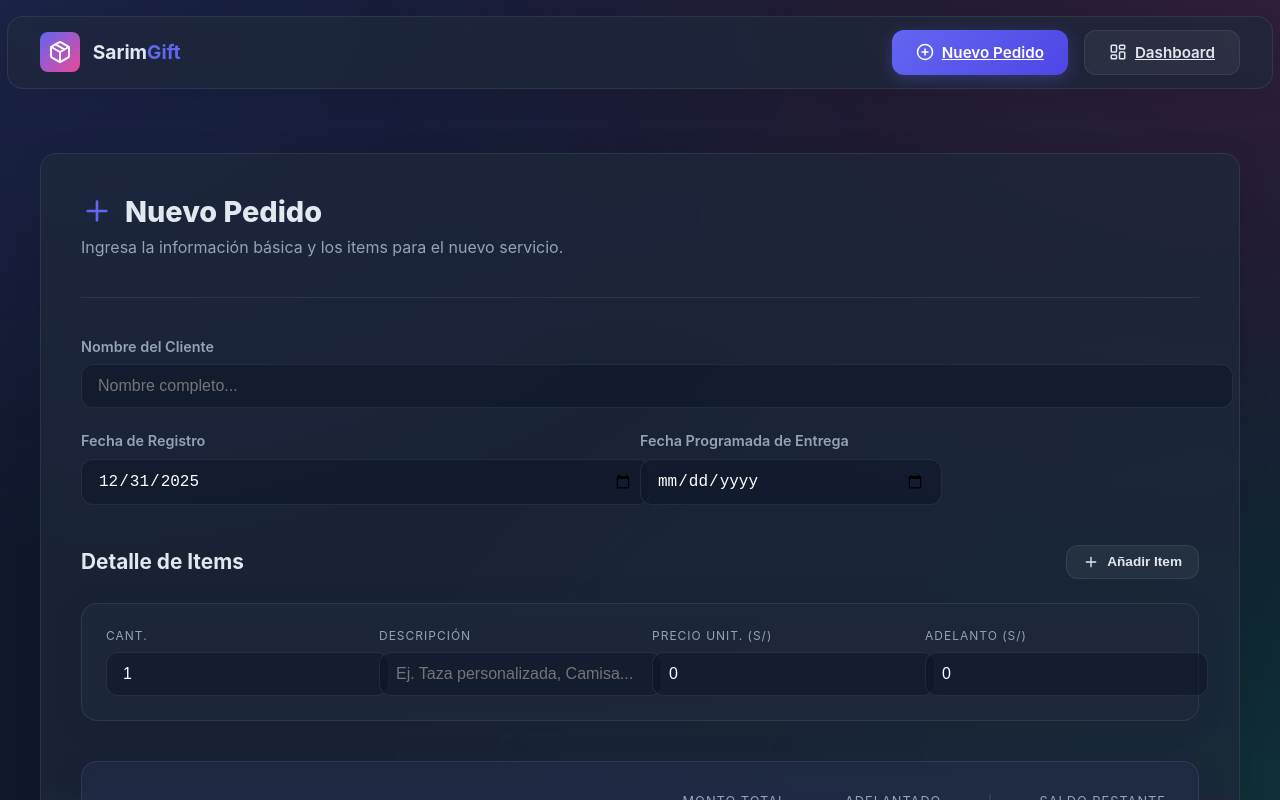
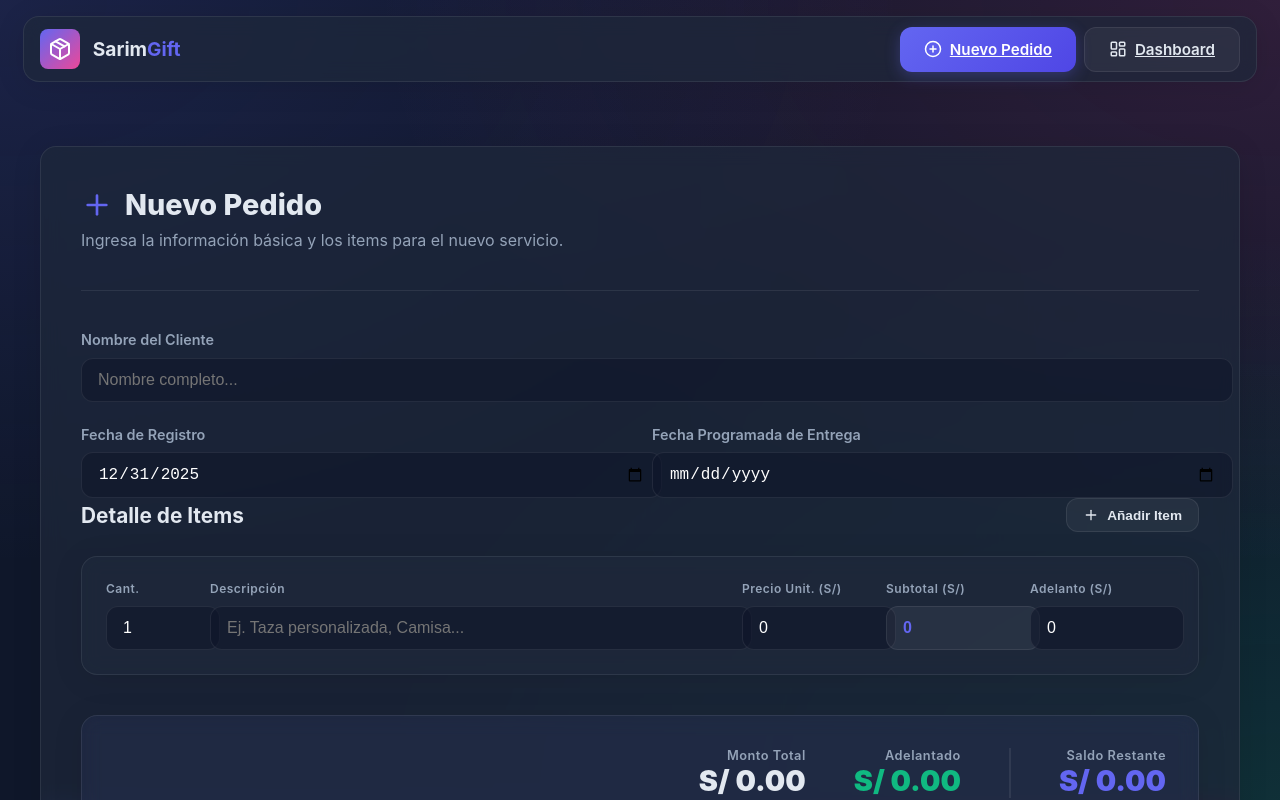
Before and after one commit to miguelOchoaGallegosGit/dashboard-sarimgift-app-v1, a React (Vite) app: page / in a window 1280 px wide. Shown: the top 800 px of the page. Built offline with nearby package versions, Linux system fonts and the light colour scheme.

Commit message:
add unitprice columns

```diff
--- a/src/components/Order/OrderDetailsModal.jsx
+++ b/src/components/Order/OrderDetailsModal.jsx
@@ -108,8 +108,9 @@ export const OrderDetailsModal = ({ order, onClose, onUpdate }) => {
                                 <li key={item.id} style={{ display: 'flex', justifyContent: 'space-between', padding: '0.8rem 0', borderBottom: '1px solid rgba(255,255,255,0.05)' }}>
                                     <div>
                                         <div style={{ fontWeight: 'bold' }}>{item.quantity} x {item.description}</div>
+                                        <div style={{ fontSize: '0.8rem', color: 'var(--text-muted)' }}>P. Unit: S/ {item.unitPrice.toFixed(2)}</div>
                                     </div>
-                                    <div style={{ color: 'var(--text-muted)' }}>S/ {item.amount.toFixed(2)}</div>
+                                    <div style={{ color: 'var(--primary-color)', fontWeight: '700' }}>S/ {item.amount.toFixed(2)}</div>
                                 </li>
                             ))}
                         </ul>
--- a/src/components/UI/Navbar.jsx
+++ b/src/components/UI/Navbar.jsx
@@ -24,11 +24,11 @@ export const Navbar = () => {
             <div className="navbar-actions">
                 <Link to="/" className={`btn ${isActive('/') ? 'btn-primary' : 'btn-secondary'}`}>
                     <PlusCircle size={18} />
-                    Nuevo Pedido
+                    <span>Nuevo Pedido</span>
                 </Link>
                 <Link to="/dashboard" className={`btn ${isActive('/dashboard') ? 'btn-primary' : 'btn-secondary'}`}>
                     <LayoutDashboard size={18} />
-                    Dashboard
+                    <span>Dashboard</span>
                 </Link>
             </div>
         </nav>
--- a/src/index.css
+++ b/src/index.css
@@ -137,7 +137,7 @@ body {
 /* Response Utilities */
 .navbar {
   margin: 1rem auto;
-  padding: 0.8rem 2rem;
+  padding: 0.6rem 1rem;
   max-width: 1200px;
   display: flex;
   align-items: center;
@@ -145,7 +145,7 @@ body {
   position: sticky;
   top: 1rem;
   z-index: 100;
-  gap: 1rem;
+  gap: 0.5rem;
 }
 
 .navbar-brand {
@@ -159,7 +159,22 @@ body {
 
 .navbar-actions {
   display: flex;
-  gap: 1rem;
+  gap: 0.5rem;
+}
+
+@media (max-width: 600px) {
+  .navbar-brand span {
+    display: none;
+  }
+
+  .navbar {
+    padding: 0.5rem;
+    margin: 0.5rem;
+  }
+
+  .btn span {
+    display: none;
+  }
 }
 
 .order-item-grid {
@@ -190,7 +205,50 @@ body {
 .order-header-grid {
   display: grid;
   gap: 1.5rem;
-  grid-template-columns: 2fr 1fr 1fr;
+  grid-template-columns: 1fr 1fr;
+}
+
+.order-header-grid> :first-child {
+  grid-column: 1 / -1;
+}
+
+@media (max-width: 600px) {
+  .order-header-grid {
+    grid-template-columns: 1fr;
+  }
+}
+
+.items-container {
+  display: flex;
+  flex-direction: column;
+  gap: 1.5rem;
+  margin-bottom: 2.5rem;
+}
+
+.order-item-row {
+  display: grid;
+  gap: 1.5rem;
+  grid-template-columns: 80px 1fr 120px 120px 120px auto;
+  align-items: end;
+  padding: 1.5rem;
+}
+
+@media (max-width: 900px) {
+  .order-item-row {
+    grid-template-columns: 1fr 1fr;
+    gap: 1rem;
+  }
+
+  .order-item-row> :nth-child(2) {
+    /* Description */
+    grid-column: 1 / -1;
+  }
+}
+
+@media (max-width: 500px) {
+  .order-item-row {
+    grid-template-columns: 1fr;
+  }
 }
 
 @media (max-width: 900px) {
--- a/src/pages/OrderEntry/OrderEntry.jsx
+++ b/src/pages/OrderEntry/OrderEntry.jsx
@@ -12,7 +12,7 @@ export const OrderEntry = () => {
     });
 
     const [items, setItems] = useState([
-        { id: Date.now(), description: '', quantity: 1, amount: 0, advance: 0 }
+        { id: Date.now(), description: '', quantity: 1, unitPrice: 0, amount: 0, advance: 0 }
     ]);
 
     const [notification, setNotification] = useState(null);
@@ -23,13 +23,20 @@ export const OrderEntry = () => {
     };
 
     const handleItemChange = (id, field, value) => {
-        setItems(prev => prev.map(item =>
-            item.id === id ? { ...item, [field]: value } : item
-        ));
+        setItems(prev => prev.map(item => {
+            if (item.id === id) {
+                const updatedItem = { ...item, [field]: value };
+                if (field === 'quantity' || field === 'unitPrice') {
+                    updatedItem.amount = (Number(updatedItem.quantity) || 0) * (Number(updatedItem.unitPrice) || 0);
+                }
+                return updatedItem;
+            }
+            return item;
+        }));
     };
 
     const addItem = () => {
-        setItems(prev => [...prev, { id: Date.now(), description: '', quantity: 1, amount: 0, advance: 0 }]);
+        setItems(prev => [...prev, { id: Date.now(), description: '', quantity: 1, unitPrice: 0, amount: 0, advance: 0 }]);
     };
 
     const removeItem = (id) => {
@@ -58,6 +65,7 @@ export const OrderEntry = () => {
                 items: items.map(i => ({
                     ...i,
                     quantity: Number(i.quantity),
+                    unitPrice: Number(i.unitPrice),
                     amount: Number(i.amount),
                     advance: Number(i.advance)
                 }))
@@ -96,9 +104,9 @@ export const OrderEntry = () => {
             )}
 
             <form onSubmit={handleSubmit}>
-                <div className="order-header-grid" style={{ marginBottom: '2.5rem' }}>
-                    <div className="filter-group" style={{ gridColumn: '1 / -1' }}>
-                        <label style={{ fontSize: '0.9rem', color: 'var(--text-muted)', fontWeight: '600' }}>
+                <div className="order-header-grid">
+                    <div className="filter-group">
+                        <label style={{ fontSize: '0.9rem', color: 'var(--text-muted)', fontWeight: '600', whiteSpace: 'nowrap' }}>
                             Nombre del Cliente
                         </label>
                         <input
@@ -112,7 +120,7 @@ export const OrderEntry = () => {
                         />
                     </div>
                     <div className="filter-group">
-                        <label style={{ fontSize: '0.9rem', color: 'var(--text-muted)', fontWeight: '600' }}>
+                        <label style={{ fontSize: '0.9rem', color: 'var(--text-muted)', fontWeight: '600', whiteSpace: 'nowrap' }}>
                             Fecha de Registro
                         </label>
                         <input
@@ -125,7 +133,7 @@ export const OrderEntry = () => {
                         />
                     </div>
                     <div className="filter-group">
-                        <label style={{ fontSize: '0.9rem', color: 'var(--text-muted)', fontWeight: '600' }}>
+                        <label style={{ fontSize: '0.9rem', color: 'var(--text-muted)', fontWeight: '600', whiteSpace: 'nowrap' }}>
                             Fecha Programada de Entrega
                         </label>
                         <input
@@ -143,22 +151,15 @@ export const OrderEntry = () => {
                     <div style={{ display: 'flex', justifyContent: 'space-between', alignItems: 'center', marginBottom: '1.5rem' }}>
                         <h3 style={{ margin: 0, fontSize: '1.3rem', fontWeight: '700' }}>Detalle de Items</h3>
                         <button type="button" onClick={addItem} className="btn btn-secondary" style={{ padding: '0.5rem 1rem', fontSize: '0.85rem' }}>
-                            <Plus size={16} /> Añadir Item
+                            <Plus size={16} /> <span>Añadir Item</span>
                         </button>
                     </div>
 
-                    <div style={{ display: 'flex', flexDirection: 'column', gap: '1.5rem', marginBottom: '2.5rem' }}>
+                    <div className="items-container">
                         {items.map((item, index) => (
-                            <div key={item.id} className="glass-panel" style={{
-                                padding: '1.5rem',
-                                display: 'grid',
-                                gap: '1.5rem',
-                                gridTemplateColumns: 'repeat(auto-fit, minmax(180px, 1fr))',
-                                alignItems: 'end',
-                                position: 'relative'
-                            }}>
-                                <div className="filter-group" style={{ minWidth: '80px', flex: '0 0 80px' }}>
-                                    <label style={{ fontSize: '0.75rem', color: 'var(--text-muted)', textTransform: 'uppercase', letterSpacing: '1px' }}>Cant.</label>
+                            <div key={item.id} className="glass-panel order-item-row">
+                                <div className="filter-group">
+                                    <label style={{ fontSize: '0.75rem', color: 'var(--text-muted)', fontWeight: '600', letterSpacing: '0.5px', whiteSpace: 'nowrap' }}>Cant.</label>
                                     <input
                                         type="number"
                                         min="1"
@@ -167,8 +168,8 @@ export const OrderEntry = () => {
                                         onChange={(e) => handleItemChange(item.id, 'quantity', e.target.value)}
                                     />
                                 </div>
-                                <div className="filter-group" style={{ minWidth: '200px' }}>
-                                    <label style={{ fontSize: '0.75rem', color: 'var(--text-muted)', textTransform: 'uppercase', letterSpacing: '1px' }}>Descripción</label>
+                                <div className="filter-group">
+                                    <label style={{ fontSize: '0.75rem', color: 'var(--text-muted)', fontWeight: '600', letterSpacing: '0.5px', whiteSpace: 'nowrap' }}>Descripción</label>
                                     <input
                                         type="text"
                                         className="input-field"
@@ -178,18 +179,28 @@ export const OrderEntry = () => {
                                     />
                                 </div>
                                 <div className="filter-group">
-                                    <label style={{ fontSize: '0.75rem', color: 'var(--text-muted)', textTransform: 'uppercase', letterSpacing: '1px' }}>Precio Unit. (S/)</label>
+                                    <label style={{ fontSize: '0.75rem', color: 'var(--text-muted)', fontWeight: '600', letterSpacing: '0.5px', whiteSpace: 'nowrap' }}>Precio Unit. (S/)</label>
                                     <input
                                         type="number"
                                         min="0"
                                         step="0.01"
                                         className="input-field"
-                                        value={item.amount}
-                                        onChange={(e) => handleItemChange(item.id, 'amount', e.target.value)}
+                                        value={item.unitPrice}
+                                        onChange={(e) => handleItemChange(item.id, 'unitPrice', e.target.value)}
                                     />
                                 </div>
                                 <div className="filter-group">
-                                    <label style={{ fontSize: '0.75rem', color: 'var(--text-muted)', textTransform: 'uppercase', letterSpacing: '1px' }}>Adelanto (S/)</label>
+                                    <label style={{ fontSize: '0.75rem', color: 'var(--text-muted)', fontWeight: '600', letterSpacing: '0.5px', whiteSpace: 'nowrap' }}>Subtotal (S/)</label>
+                                    <input
+                                        type="number"
+                                        className="input-field"
+                                        value={item.amount}
+                                        readOnly
+                                        style={{ backgroundColor: 'rgba(255,255,255,0.05)', cursor: 'not-allowed', color: 'var(--primary-color)', fontWeight: 'bold' }}
+                                    />
+                                </div>
+                                <div className="filter-group">
+                                    <label style={{ fontSize: '0.75rem', color: 'var(--text-muted)', fontWeight: '600', letterSpacing: '0.5px', whiteSpace: 'nowrap' }}>Adelanto (S/)</label>
                                     <input
                                         type="number"
                                         min="0"
@@ -228,15 +239,15 @@ export const OrderEntry = () => {
                     background: 'rgba(99, 102, 241, 0.05)'
                 }}>
                     <div style={{ textAlign: 'right' }}>
-                        <span style={{ display: 'block', fontSize: '0.8rem', color: 'var(--text-muted)', textTransform: 'uppercase', letterSpacing: '1px' }}>Monto Total</span>
+                        <span style={{ display: 'block', fontSize: '0.8rem', color: 'var(--text-muted)', fontWeight: '600', letterSpacing: '0.5px' }}>Monto Total</span>
                         <span style={{ fontSize: '1.8rem', fontWeight: '900' }}>S/ {totals.amount.toFixed(2)}</span>
                     </div>
                     <div style={{ textAlign: 'right' }}>
-                        <span style={{ display: 'block', fontSize: '0.8rem', color: 'var(--text-muted)', textTransform: 'uppercase', letterSpacing: '1px' }}>Adelantado</span>
+                        <span style={{ display: 'block', fontSize: '0.8rem', color: 'var(--text-muted)', fontWeight: '600', letterSpacing: '0.5px' }}>Adelantado</span>
                         <span style={{ fontSize: '1.8rem', fontWeight: '900', color: 'var(--success-color)' }}>S/ {totals.advance.toFixed(2)}</span>
                     </div>
                     <div style={{ textAlign: 'right', borderLeft: '2px solid var(--glass-border)', paddingLeft: '3rem' }}>
-                        <span style={{ display: 'block', fontSize: '0.8rem', color: 'var(--text-muted)', textTransform: 'uppercase', letterSpacing: '1px' }}>Saldo Restante</span>
+                        <span style={{ display: 'block', fontSize: '0.8rem', color: 'var(--text-muted)', fontWeight: '600', letterSpacing: '0.5px' }}>Saldo Restante</span>
                         <span style={{ fontSize: '1.8rem', fontWeight: '900', color: 'var(--primary-color)' }}>S/ {totalBalance.toFixed(2)}</span>
                     </div>
                 </div>
@@ -245,7 +256,7 @@ export const OrderEntry = () => {
                     <button type="submit" className="btn btn-primary" style={{ padding: '1rem 4rem', fontSize: '1.1rem', borderRadius: 'var(--radius-lg)' }}>
                         <Save size={22} style={{ marginRight: '10px' }} /> Guardar</button>
                 </div>
-            </form>
-        </div>
+            </form >
+        </div >
     );
 };
--- a/src/services/StrapiOrderService.js
+++ b/src/services/StrapiOrderService.js
@@ -33,6 +33,7 @@ const transformStrapiOrder = (strapiOrder) => {
             id: item.documentId || item.id.toString(),
             description: item.description,
             quantity: item.quantity,
+            unitPrice: parseFloat(item.unitPrice) || 0,
             amount: parseFloat(item.amount) || 0,
             advance: parseFloat(item.advance) || 0
         }))
@@ -99,7 +100,6 @@ export const StrapiOrderService = {
                 totalAmount, totalAdvance, totalBalance
             });
 
-            console.log('Sending Order Header:', payload);
 
             const orderResponse = await fetch(`${STRAPI_CONFIG.url}${STRAPI_CONFIG.endpoints.orders}`, {
                 method: 'POST',
@@ -109,7 +109,6 @@ export const StrapiOrderService = {
 
             if (!orderResponse.ok) {
                 const err = await orderResponse.json();
-                console.error('Order Header Error:', err);
                 throw new Error('Header creation failed');
             }
 
@@ -118,15 +117,14 @@ export const StrapiOrderService = {
             const orderDocId = createdOrder.documentId;
             const orderNumericId = createdOrder.id;
 
-            console.log('Order Header Created. Numeric ID:', orderNumericId, 'Doc ID:', orderDocId);
 
             if (items.length > 0) {
-                console.log('Creating', items.length, 'items...');
                 const itemPromises = items.map(async (item) => {
                     const itemPayload = {
                         data: {
                             description: item.description,
                             quantity: Number(item.quantity) || 1,
+                            unitPrice: Number(item.unitPrice) || 0,
                             amount: Number(item.amount) || 0,
                             advance: Number(item.advance) || 0,
                             orden: orderDocId // <--- PRUEBA: Usamos DocumentID en lugar de NumericID
@@ -148,7 +146,6 @@ export const StrapiOrderService = {
                 });
 
                 await Promise.all(itemPromises);
-                console.log('All items created successfully');
             }
 
             return await StrapiOrderService.getOrderById(orderDocId);
```
